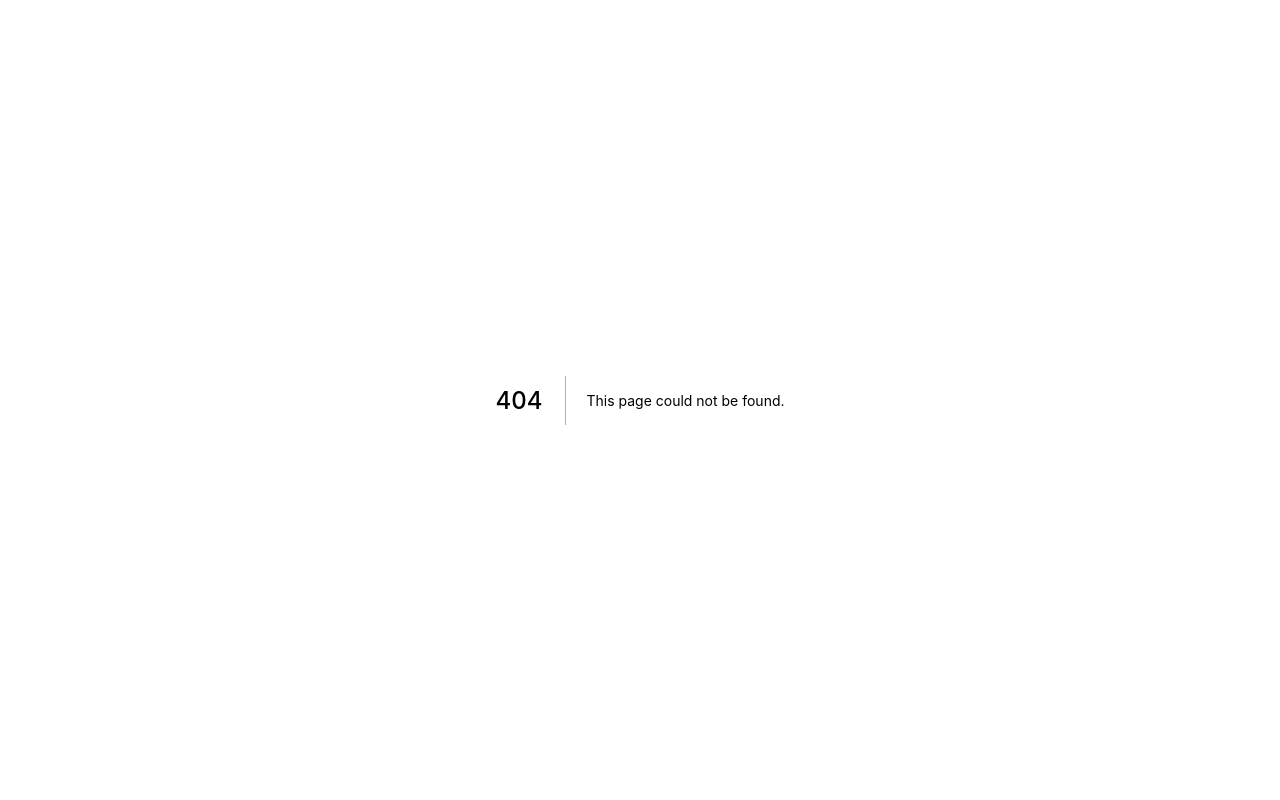
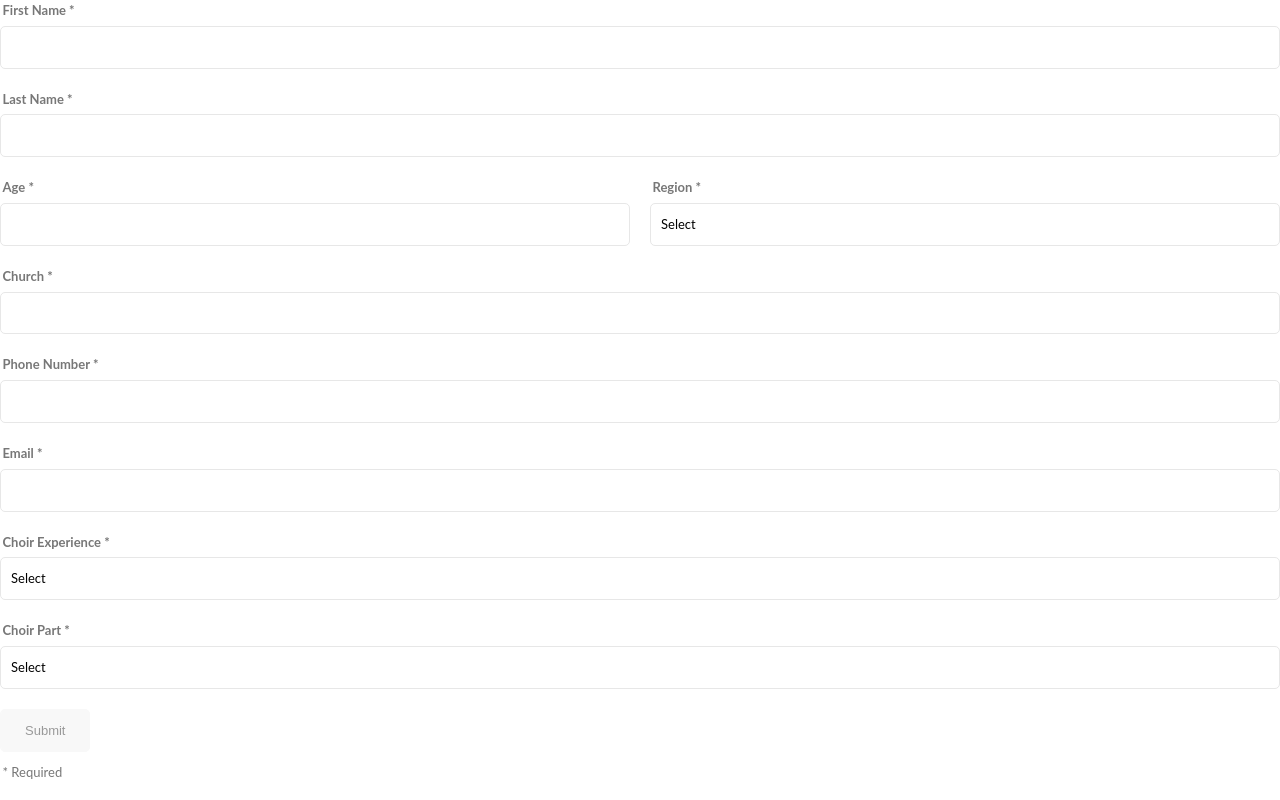
Before and after one commit to passion-for-christ/choir, a Next.js app in the folder client/: page /applications/conference/choir/components/registration in a window 1280 px wide. Before the commit this address had no page. Built offline with nearby package versions, Linux system fonts and the light colour scheme.

Commit message:
restructred

```diff
--- a/client/pages/applications/components/conference-choir-registration.js
+++ b/client/pages/applications/conference/choir/components/registration.js
@@ -4,11 +4,11 @@ import { useRouter } from 'next/router';
 import { useForm } from '@/utils/hooks/FormHooks/form.hook';
 import { useSubmitHook } from '@/utils/hooks/FormHooks/submit.hook';
 
-import { VALIDATOR_EMAIL, VALIDATOR_REQUIRE } from '../../../utils/validators';
+import { VALIDATOR_EMAIL, VALIDATOR_REQUIRE } from '../../../../../utils/validators';
 import { INITIAL_REGISTRATION_INPUTS } from '@/data/initialRegistrationInputs';
 
-import LoadingSpinner from '../../../components/UIElements/LoadingSpinner';
-import Input from '../../../components/UIElements/Input';
+import LoadingSpinner from '../../../../../components/UIElements/LoadingSpinner';
+import Input from '../../../../../components/UIElements/Input';
 import SubmitButton from '@/components/FormElements/SubmitButton';
 
 const Registration = () => {
@@ -28,7 +28,7 @@ const Registration = () => {
         event.preventDefault();
         submitHandler(formState);
         setIsLoading(false);
-        router.push('/applications/conference-choir-submited')
+        router.push('/applications/conference/choir/thankyou')
     };
 
     return (
--- a/client/pages/applications/conference-choir.js
+++ b/client/pages/applications/conference/choir/index.js
@@ -1,4 +1,4 @@
-import Registration from "./components/conference-choir-registration";
+import Registration from "./components/registration";
 
 const ConferenceChoirPage = () => {
     return (
```
Also changed, not shown: client/pages/applications/conference/choir/components/registration-update.js (renamed from client/pages/applications/components/conference-choir-entries-update.js, +6 -6 lines), client/pages/applications/conference/choir/entries.js (renamed from client/pages/applications/conference-choir-entries.js, +10 -9 lines), client/pages/applications/conference/choir/entries.module.scss (renamed from client/pages/applications/conference-choir-entries.module.scss), client/pages/applications/conference/choir/thankyou.js (renamed from client/pages/applications/conference-choir-submited.js).
